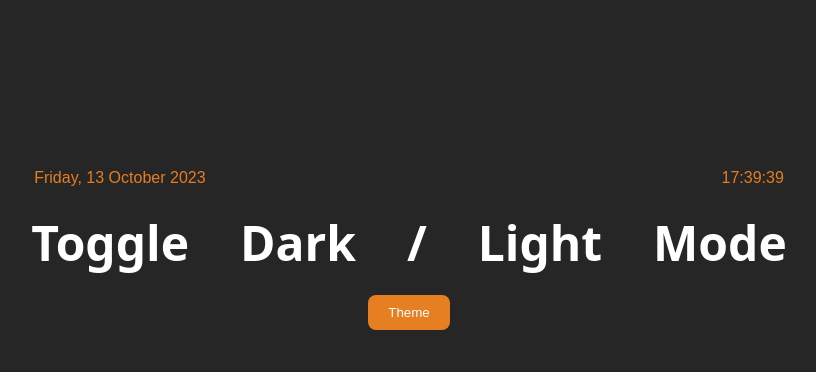
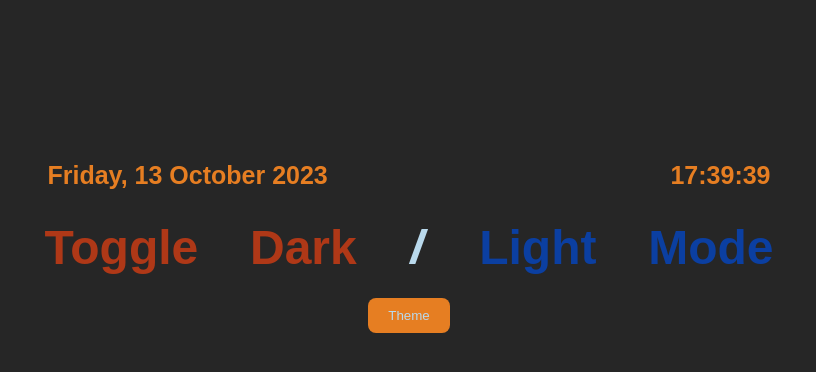
Before and after one commit to huzaifanizam/Changing-Theme, a plain HTML site: page index.html in a window 1280 px wide. Shown: the part 376-748 px from the top of the page, without its empty margins (231-1047 px from the left). Drawn offline with nearby package versions, Linux system fonts and the light colour scheme.

Commit message:
first commit

```diff
--- a/index.html
+++ b/index.html
@@ -29,7 +29,7 @@
           </div>
           <div class="time display-time">time</div>
         </div>
-        <h1>Toggle Dark / Light Mode</h1>
+        <h1><span>Toggle Dark </span> / <span>Light Mode</span></h1>
         <button onclick="ChangeTheme()">Theme</button>
       </div>
     </div>
--- a/styles/styles.css
+++ b/styles/styles.css
@@ -1,6 +1,6 @@
 :root{
     --dark-color:#262626;
-    --darkText-Colour:white;
+    --darkText-Colour:#B9D9EC;
     --button-color:#e67e22;
     --button-hovercolor:#2c3e50;
 }
@@ -22,7 +22,8 @@ body{
 }
 .light-mode{
     background: var(--darkText-Colour);
-    color: black;
+    /* color: black; */
+    color: var(--dark-color);
 }
 .contanaior{
     display: grid;
@@ -37,7 +38,8 @@ body{
     margin-bottom: 20px;
     padding: 3px;
     color: var(--button-color);
-    font-weight: 200px;
+    font-size: 25px;
+    font-weight: 600;
 }
 .contanaior .dark-light button{
     padding: 10px 20px;
```
